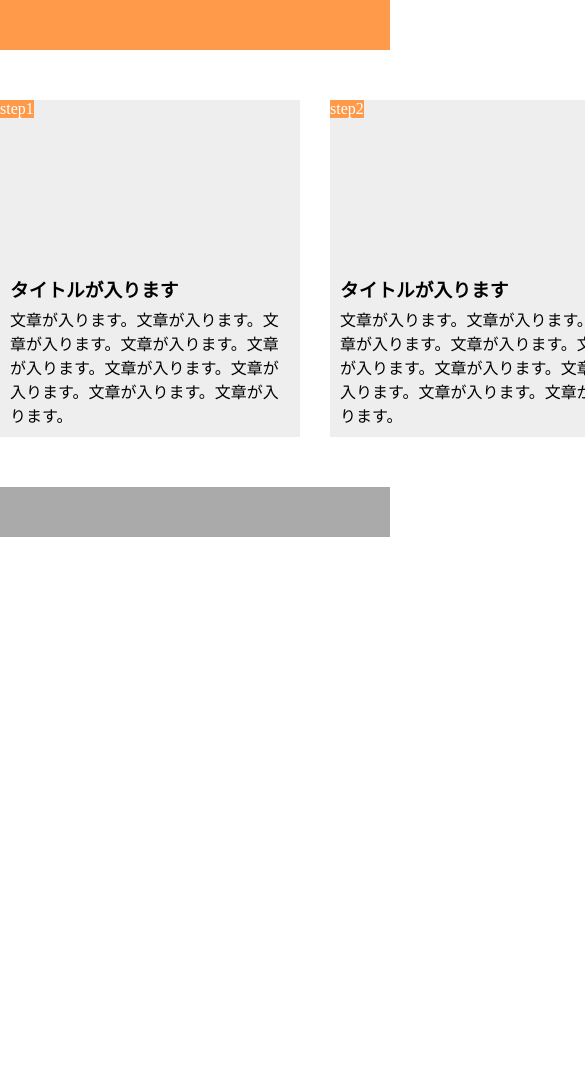
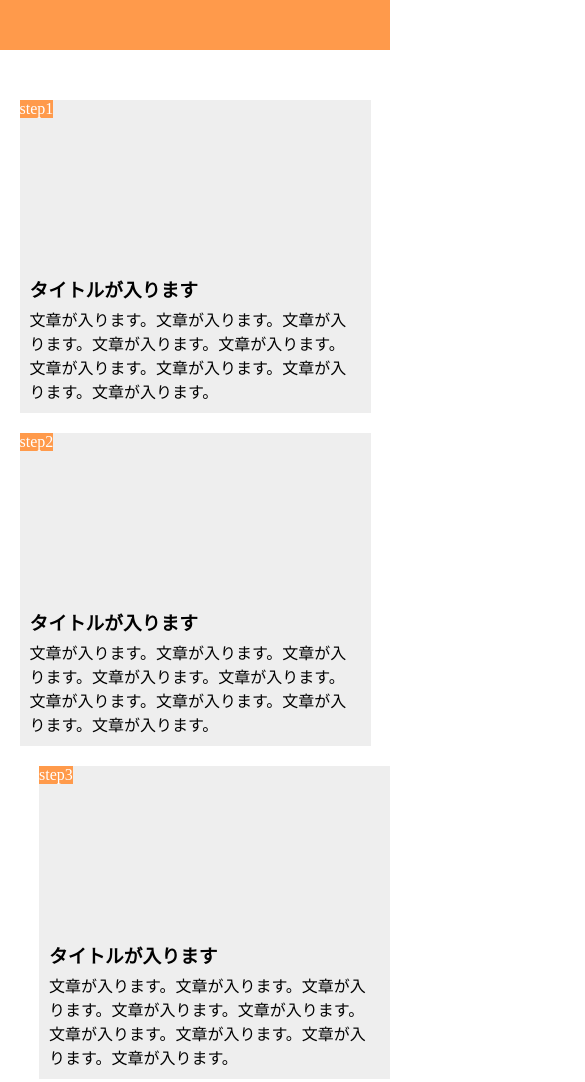
Before and after one commit to gagao0320/HTML_CSS_chapter10, a plain HTML site: page index.html in a window 390 px wide. Shown: the top 1082 px of the page, 585 px wide, since content can reach past the window. Before the commit the page ends 844 px from the top, so only its background shows below. Drawn offline with Linux system fonts and the light colour scheme.

Commit message:
[finish]1-10

```diff
--- a/index.html
+++ b/index.html
@@ -2,6 +2,7 @@
 <html lang="ja">
   <head>
     <meta charset="UTF-8" />
+    <meta name="viewport" content="width=device-width,initial-scale=1.0">
     <title>chapter10</title>
     <link rel="stylesheet" href="style.css" />
   </head>
--- a/style.css
+++ b/style.css
@@ -64,3 +64,21 @@ footer {
   height: 50px;
   background-color: #aaa;
 }
+
+@media screen and (max-width: 768px) {
+  header {
+    width: 100%;
+    height: 50px;
+    background-color: #ff9a4b;
+  }
+
+  main {
+    width: 100%;
+    margin: 50px auto;
+    display: block;
+  }
+  .step-box {
+    width: 90%;
+    margin: 20px auto;
+  }
+}
```
